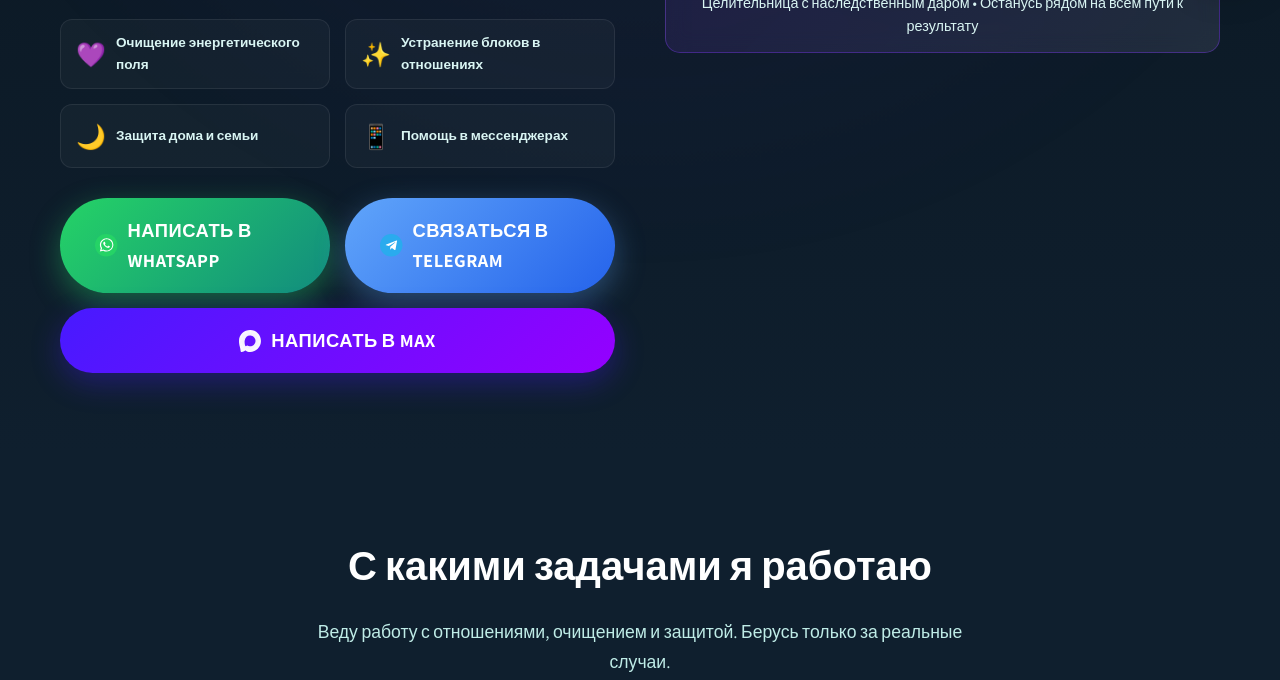
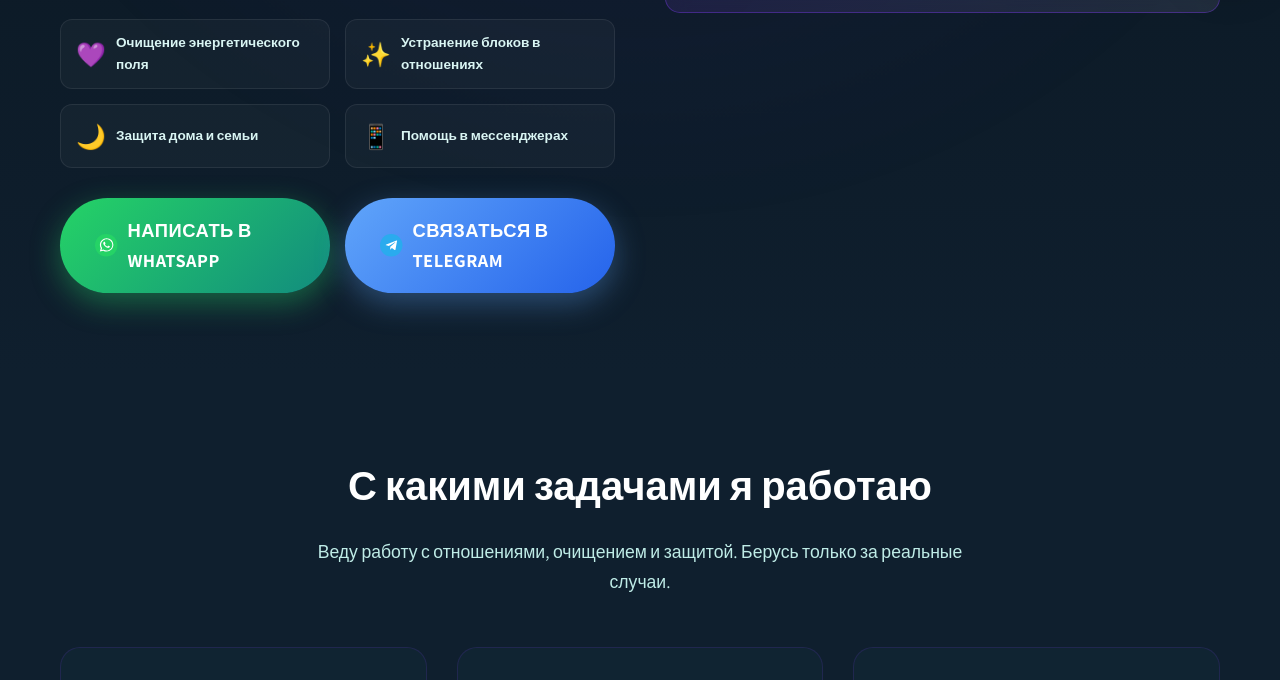
Before and after one commit to antomimpuls/gadanie-vektor.online, a plain HTML site: page index.html in a window 1280 px wide. Shown: the part 817-1497 px from the top of the page. Drawn offline with Linux system fonts and the light colour scheme.

```diff
--- a/index.html
+++ b/index.html
@@ -27,8 +27,8 @@
   'workingHours': 'ежедневно 08:00-22:00',
   'responseTime': '5 минут',
   'metrikaMessengerVisible': false,
-  'maxEnabled': true,
-  'maxUrl': "https://web.max.ru/:push?userId=28810846"
+  'maxEnabled': false,
+  'maxUrl': ""
 };
 const PSYCHIC_NAME=SITE_SETTINGS.psychicName||'Алёна Владимировна';
 const PHONE_DIGITS=(SITE_SETTINGS.phoneNumber||'').replace(/\D/g,'');
```
